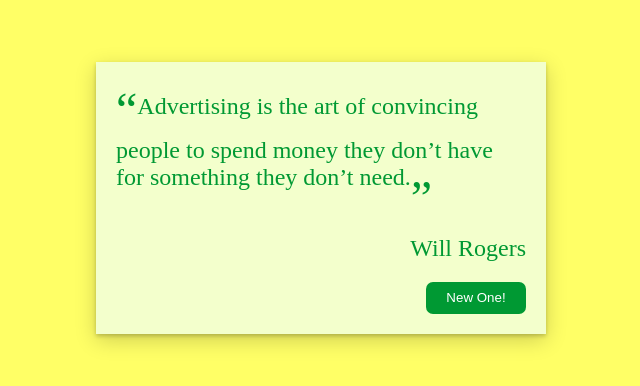
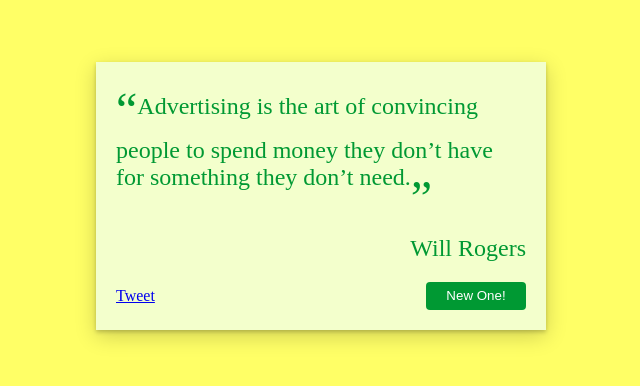
Before and after one commit to Nerielle/FreeCodeCamp, a plain HTML site: page 3 - get a quote/index.html in a window 1280 px wide. Shown: the part 138-524 px from the top of the page, 319-959 px from the left. Drawn offline with nearby package versions, Linux system fonts and the light colour scheme.

Commit message:
+twit button

```diff
--- a/3 - get a quote/css/style.css
+++ b/3 - get a quote/css/style.css
@@ -12,9 +12,8 @@ body {
     width: 450px;
     box-shadow: 0 2px 4px 0 rgba(0, 0, 0, 0.2), 0 6px 20px 0 rgba(0, 0, 0, 0.19);
     display: flex;
-    align-items: center;
+    align-items: stretch;
     flex-direction: column;
-    justify-content: center;
 }
 
 .quote {
@@ -51,14 +50,22 @@ body {
     margin: 10px 20px 10px auto;
 }
 .buttons{
-    margin: 10px 20px 20px auto;
+    margin: 10px 20px 20px 20px;
+    display: flex;
+    justify-content: space-between;
+    align-items: center;
+    align-content: space-between;
 }
 .buttons .new-quote {
     background: #009933;
-    border-radius: 7px;
-    height: 32px;
+    border-radius: 4px;
+    height: 28px;
     width: 100px;
     border: none;
     color: white;
+    /*margin: 0 0 0 auto;*/
+}
+.twitter-share-button{
 
+    /*margin: 0 auto 0 0;*/
 }
--- a/3 - get a quote/index.html
+++ b/3 - get a quote/index.html
@@ -16,11 +16,14 @@
         <p class='author'>Will Rogers</p>
     </div>
     <div class="buttons">
+        <a class="twitter-share-button" data-size="large"
+           href="https://twitter.com/intent/tweet">
+            Tweet</a>
         <button class="new-quote">New One!</button>
     </div>
 </div>
 <script src='https://cdnjs.cloudflare.com/ajax/libs/jquery/2.2.2/jquery.min.js'></script>
-
+<script src="js/twitter-widjet.js"></script>
 <script src="js/index.js"></script>
 
 
--- /dev/null
+++ b/3 - get a quote/js/twitter-widjet.js
@@ -0,0 +1,16 @@
+window.twttr = (function(d, s, id) {
+    var js, fjs = d.getElementsByTagName(s)[0],
+        t = window.twttr || {};
+    if (d.getElementById(id)) return t;
+    js = d.createElement(s);
+    js.id = id;
+    js.src = "https://platform.twitter.com/widgets.js";
+    fjs.parentNode.insertBefore(js, fjs);
+
+    t._e = [];
+    t.ready = function(f) {
+        t._e.push(f);
+    };
+
+    return t;
+}(document, "script", "twitter-wjs"));
```
